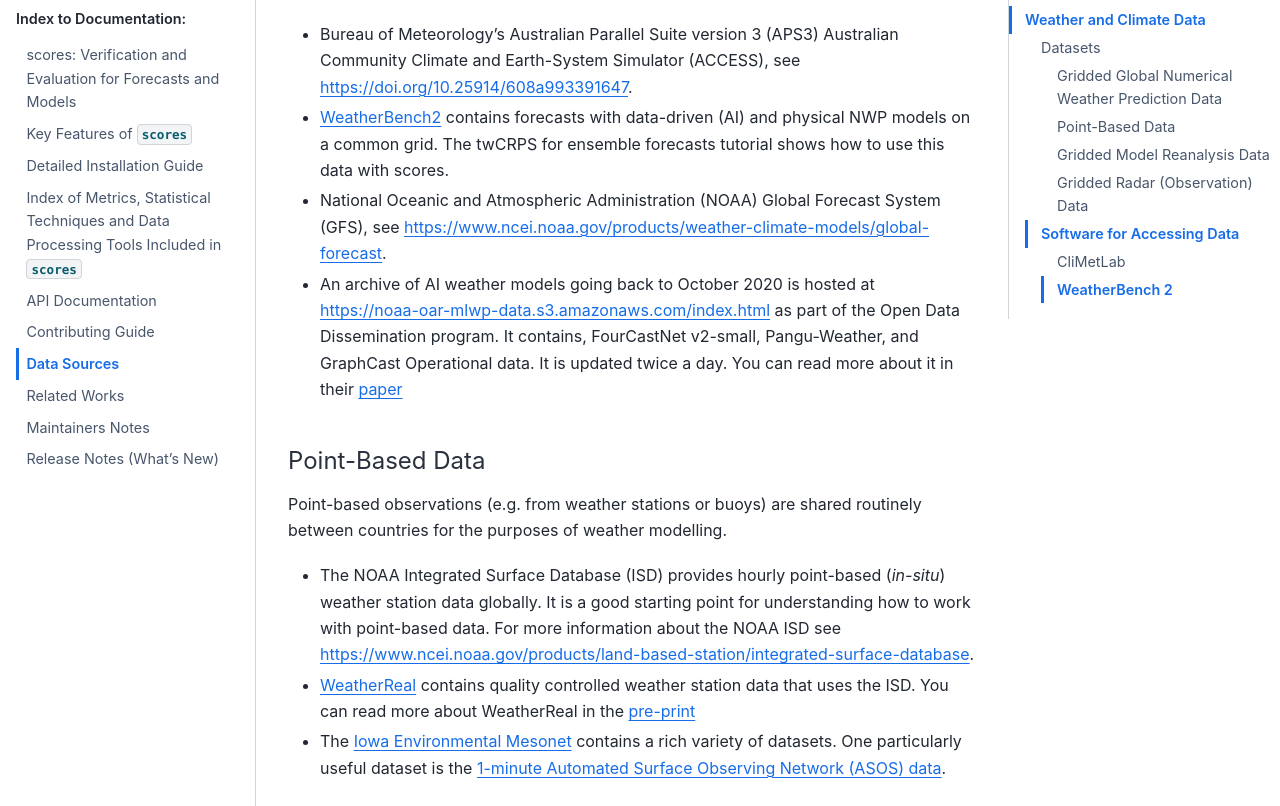
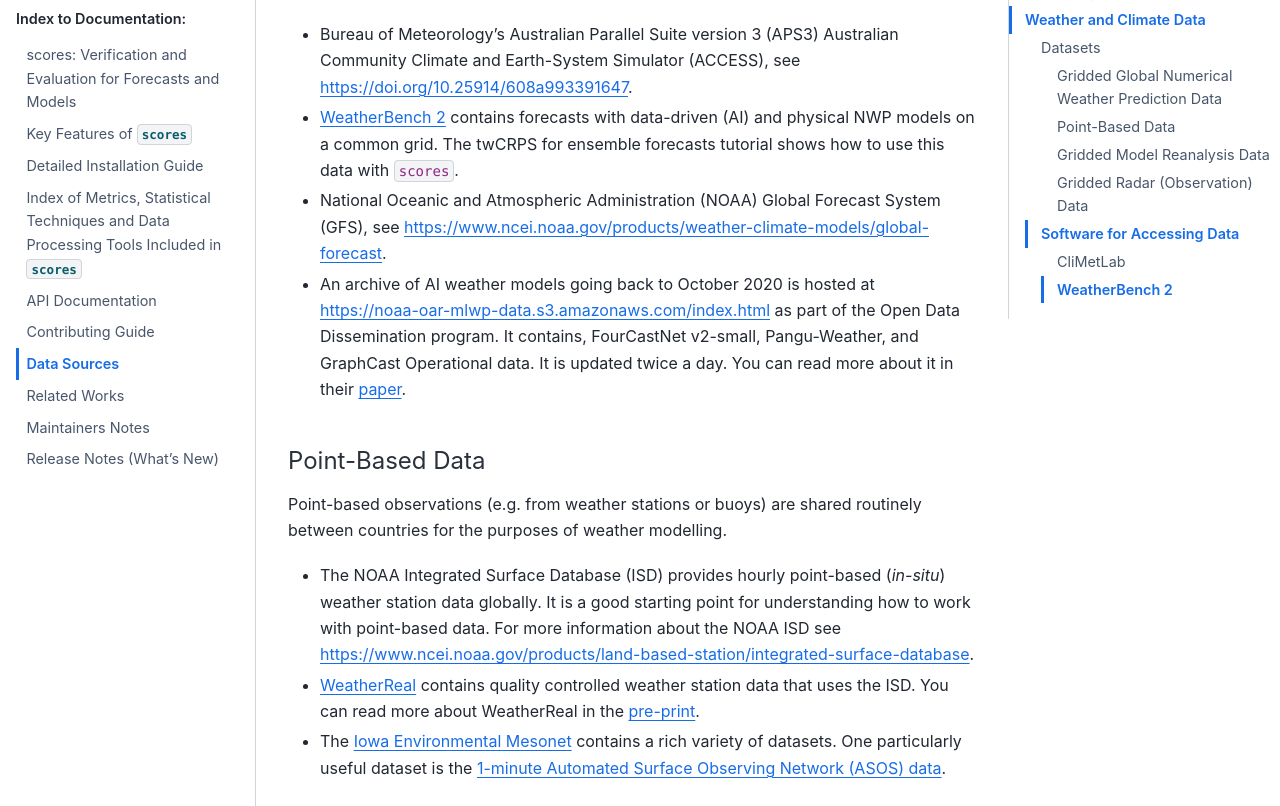
Before and after one commit to nci/scores, a Sphinx documentation site: the page built from docs/data.md, in a window 1280 px wide and 1400 px high, scrolled down 1235 px. Shown: the part 153-959 px from the top of the window. Built offline with Sphinx 7.4.7 and the Sphinx Book theme 1.1.4, drawn with Linux system fonts in a browser that asks for light colours; pages that are not in the unit, such as notebooks, are missing from menus.

Commit message:
Update data sources pages in documentation (#831)
* Updates to data sources

---------

Signed-off-by: Stephanie Chong <168800785+Steph-Chong@users.noreply.github.com>

```diff
--- a/docs/data.md
+++ b/docs/data.md
@@ -35,16 +35,16 @@ Global numerical weather prediction (NWP) models are used to generate medium ran
 Archived datasets are available for:
 
 - Bureau of Meteorology's Australian Parallel Suite version 3 (APS3) Australian Community Climate and Earth-System Simulator (ACCESS), see [https://doi.org/10.25914/608a993391647](https://doi.org/10.25914/608a993391647).
-- [WeatherBench2](https://weatherbench2.readthedocs.io/en/latest/data-guide.html) contains forecasts with data-driven (AI) and physical NWP models on a common grid. The [twCRPS for ensemble forecasts tutorial](project:./tutorials/Threshold_Weighted_CRPS_for_Ensembles.md) shows how to use this data with scores.
+- [WeatherBench 2](https://weatherbench2.readthedocs.io/en/latest/data-guide.html) contains forecasts with data-driven (AI) and physical NWP models on a common grid. The [twCRPS for ensemble forecasts tutorial](project:./tutorials/Threshold_Weighted_CRPS_for_Ensembles.md) shows how to use this data with `scores`.
 - National Oceanic and Atmospheric Administration (NOAA) Global Forecast System (GFS), see [https://www.ncei.noaa.gov/products/weather-climate-models/global-forecast](https://www.ncei.noaa.gov/products/weather-climate-models/global-forecast).
-- An archive of AI weather models going back to October 2020 is hosted at [https://noaa-oar-mlwp-data.s3.amazonaws.com/index.html](https://noaa-oar-mlwp-data.s3.amazonaws.com/index.html) as part of the Open Data Dissemination program. It contains, FourCastNet v2-small, Pangu-Weather, and GraphCast Operational data. It is updated twice a day. You can read more about it in their [paper](https://doi.org/10.1175/BAMS-D-24-0057.1)
+- An archive of AI weather models going back to October 2020 is hosted at [https://noaa-oar-mlwp-data.s3.amazonaws.com/index.html](https://noaa-oar-mlwp-data.s3.amazonaws.com/index.html) as part of the Open Data Dissemination program. It contains, FourCastNet v2-small, Pangu-Weather, and GraphCast Operational data. It is updated twice a day. You can read more about it in their [paper](https://doi.org/10.1175/BAMS-D-24-0057.1).
 
 #### Point-Based Data
 
 Point-based observations (e.g. from weather stations or buoys) are shared routinely between countries for the purposes of weather modelling.
 
 - The NOAA Integrated Surface Database (ISD) provides hourly point-based (*in-situ*) weather station data globally. It is a good starting point for understanding how to work with point-based data. For more information about the NOAA ISD see [https://www.ncei.noaa.gov/products/land-based-station/integrated-surface-database](https://www.ncei.noaa.gov/products/land-based-station/integrated-surface-database).
-- [WeatherReal](https://github.com/microsoft/WeatherReal-Benchmark) contains quality controlled weather station data that uses the ISD. You can read more about WeatherReal in the [pre-print](https://arxiv.org/abs/2409.09371)
+- [WeatherReal](https://github.com/microsoft/WeatherReal-Benchmark) contains quality controlled weather station data that uses the ISD. You can read more about WeatherReal in the [pre-print](https://doi.org/10.48550/arXiv.2409.09371).
 - The [Iowa Environmental Mesonet](https://mesonet.agron.iastate.edu/) contains a rich variety of datasets. One particularly useful dataset is the [1-minute Automated Surface Observing Network (ASOS) data](https://mesonet.agron.iastate.edu/request/asos/1min.phtml).
 
 #### Gridded Model Reanalysis Data
```
